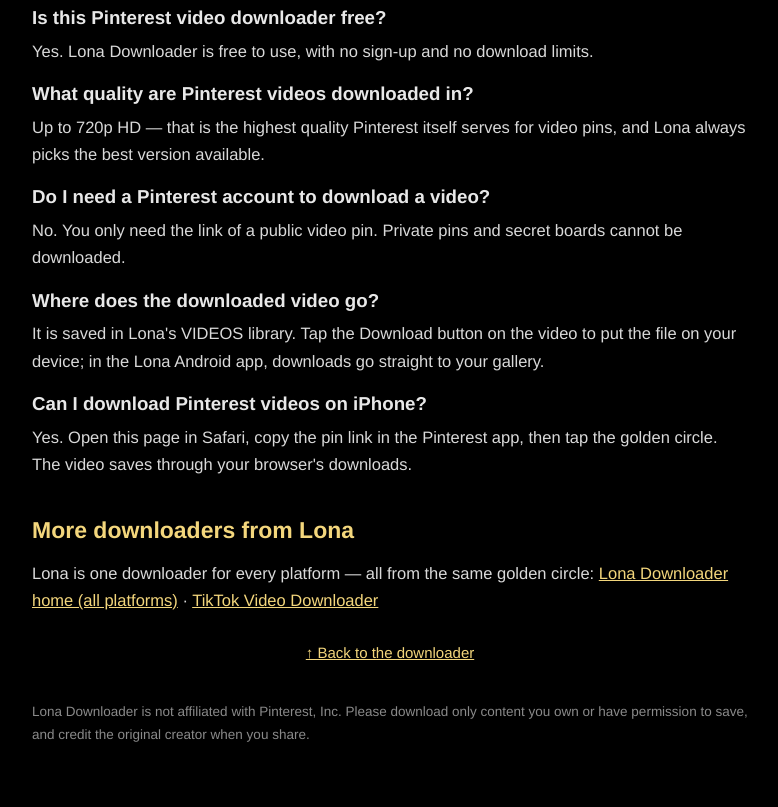
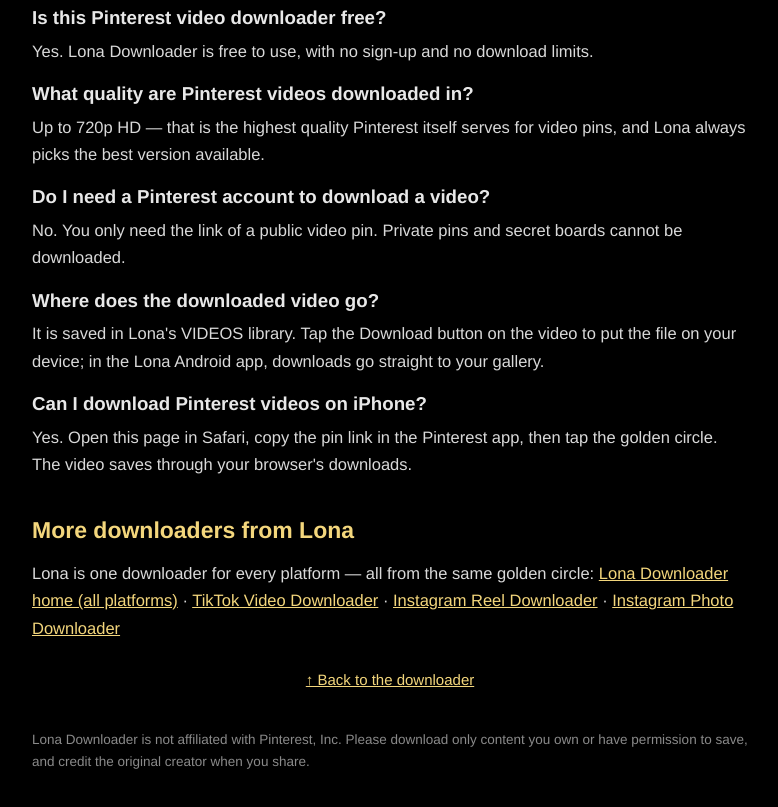
Before and after one commit to yaseen-works/lona-downloader, a plain HTML site: page pinterest-video-downloader.html in a window 1280 px wide. Shown: the part 1696-2503 px from the top of the page, without its empty margins (250-1028 px from the left). Drawn offline with Linux system fonts and the light colour scheme.

Commit message:
Pinterest page: cross-links updated

```diff
--- a/pinterest-video-downloader.html
+++ b/pinterest-video-downloader.html
@@ -432,7 +432,7 @@
 <h3>Can I download Pinterest videos on iPhone?</h3><p>Yes. Open this page in Safari, copy the pin link in the Pinterest app, then tap the golden circle. The video saves through your browser's downloads.</p>
   </div>
   <h2>More downloaders from Lona</h2>
-  <p>Lona is one downloader for every platform — all from the same golden circle: <a href="/">Lona Downloader home (all platforms)</a> · <a href="/tiktok-video-downloader">TikTok Video Downloader</a></p>
+  <p>Lona is one downloader for every platform — all from the same golden circle: <a href="/">Lona Downloader home (all platforms)</a> · <a href="/tiktok-video-downloader">TikTok Video Downloader</a> · <a href="/instagram-reel-downloader">Instagram Reel Downloader</a> · <a href="/instagram-photo-downloader">Instagram Photo Downloader</a></p>
   <a class="up" href="#homeScreen">↑ Back to the downloader</a>
   <p class="fineprint">Lona Downloader is not affiliated with Pinterest, Inc. Please download only content you own or have permission to save, and credit the original creator when you share.</p>
 </main>
```
